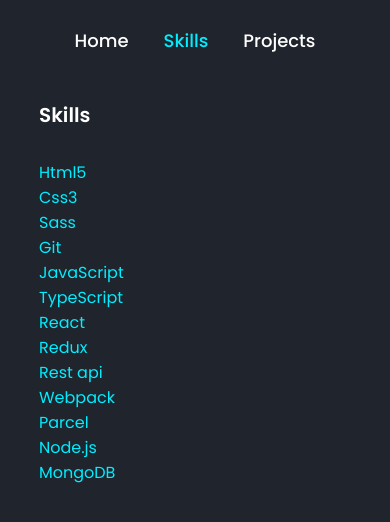
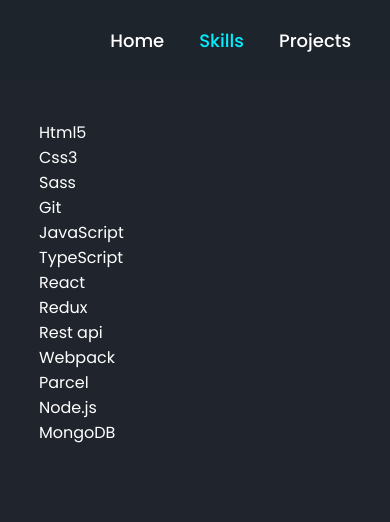
Before and after one commit to aleksp7486/portfolio, a plain HTML site: page skills.html in a window 390 px wide. Drawn offline with nearby package versions, Linux system fonts and the light colour scheme.

Commit message:
some style fixes

```diff
--- a/sass/components/_header.scss
+++ b/sass/components/_header.scss
@@ -9,5 +9,5 @@
   justify-content: space-between;
   align-items: center;
   z-index: 100;
-  background: transparent;
+  background-color: rgba(31, 36, 45, 0.9);
 }
--- a/sass/components/_home.scss
+++ b/sass/components/_home.scss
@@ -5,7 +5,7 @@
   align-items: center;
   width: 100%;
   height: 100vh;
-  padding: 100px 10% 0;
+  padding: 120px 10% 0;
   @media (min-width: 1201px) {
     flex-direction: row-reverse;
     justify-content: space-between;
@@ -63,6 +63,12 @@
   }
 }
 
+.home-image {
+  @media (max-width: 1200px) {
+    margin-bottom: 30px;
+  }
+}
+
 .home-image img {
   max-width: 180px;
   box-shadow: 0 0 10px $accent-color;
--- a/sass/components/_navbar.scss
+++ b/sass/components/_navbar.scss
@@ -1,6 +1,6 @@
 .navbar {
   @media (max-width: 600px) {
-    margin: 0 auto;
+    margin-left: auto;
   }
 }
 
--- a/sass/components/_projects.scss
+++ b/sass/components/_projects.scss
@@ -1,14 +1,11 @@
 .projects {
-  padding: 100px 10% 0;
+  padding: 120px 10% 0;
 }
 
 .projects h2 {
   font-size: 20px;
   font-weight: 600;
   margin-bottom: 30px;
-  opacity: 0;
-  animation: slideLeft 1s ease forwards;
-  animation-delay: 0.7s;
   @media (min-width: 601px) {
     font-size: 32px;
   }
--- a/sass/components/_skills.scss
+++ b/sass/components/_skills.scss
@@ -1,14 +1,11 @@
 .skills {
-  padding: 100px 10% 0;
+  padding: 120px 10% 0;
 }
 
 .skills h2 {
   font-size: 20px;
   font-weight: 600;
   margin-bottom: 30px;
-  opacity: 0;
-  animation: slideLeft 1s ease forwards;
-  animation-delay: 0.7s;
 
   @media (min-width: 601px) {
     font-size: 32px;
@@ -24,7 +21,3 @@
   animation: slideTop 1s ease forwards;
   animation-delay: calc($navbar-link-delay * var(--i));
 }
-
-.skills__text {
-  color: $accent-color;
-}
--- a/skills.html
+++ b/skills.html
@@ -30,7 +30,6 @@
   <main>
     <!-- skills -->
     <section class="skills">
-      <h2>Skills</h2>
       <ul class="skills__list">
         <li class="skills_item" style="--i:5;">
           <p class="skills__text">Html5</p>
```
Also changed, not shown: projects.html (+0 -1 lines), css/main.css, css/main.min.css, 2 other files.
